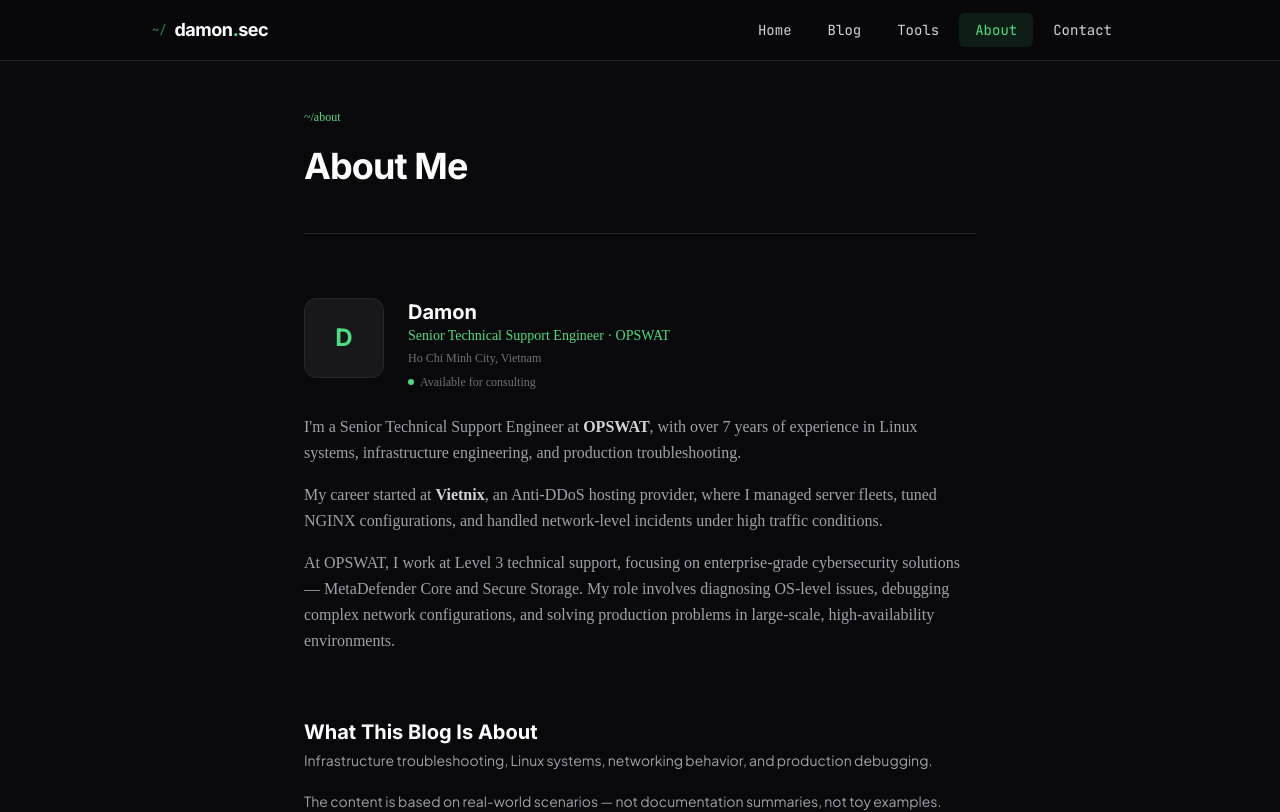
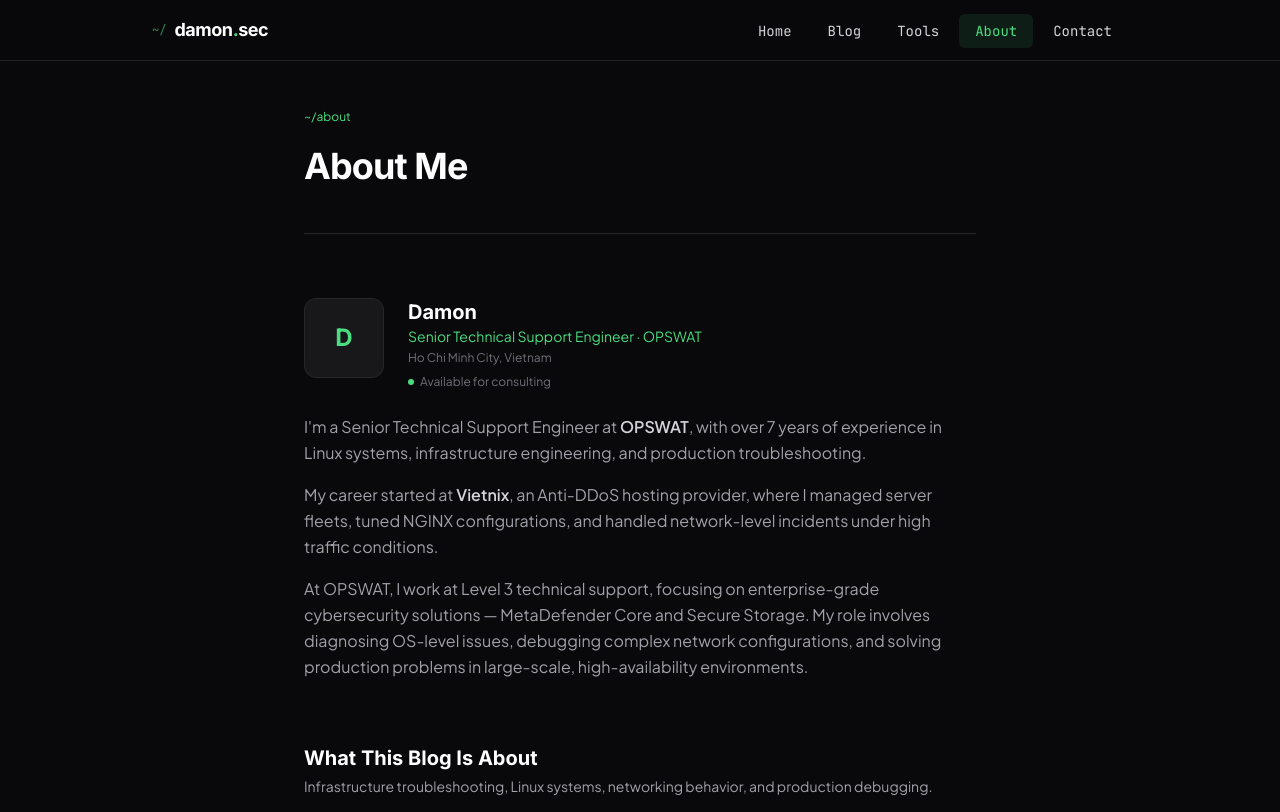
Before and after one commit to PhanDat1996/damonblog, a Next.js app: page /about in a window 1280 px wide. Shown: the top 812 px of the page. Built offline with nearby package versions, Linux system fonts and the light colour scheme.

Commit message:
update size 3

```diff
--- a/src/app/about/page.tsx
+++ b/src/app/about/page.tsx
@@ -1,6 +1,4 @@
 import type { Metadata } from 'next';
-import { plusJakartaSans } from '@/lib/fonts';
-import { clsx } from 'clsx';
 import Link from 'next/link';
 
 export const metadata: Metadata = {
@@ -81,7 +79,7 @@ const TOPICS = [
 
 export default function AboutPage() {
   return (
-    <div className={clsx("mx-auto max-w-2xl space-y-16", plusJakartaSans.variable)}>
+    <div className={"mx-auto max-w-2xl space-y-16"}>
 
       {/* Header */}
       <div className="space-y-4 border-b border-zinc-800 pb-10">
--- a/src/app/blog/[slug]/layout.tsx
+++ b/src/app/blog/[slug]/layout.tsx
@@ -1,13 +1,12 @@
 // Blog post layout — imports prose.css scoped to article pages only.
-// Also injects font CSS variables so --font-sans and --font-display
-// resolve correctly inside .prose content.
+// plusJakartaSans is now global (injected in root layout) so only
+// jetbrainsMono needs to be added here for code block font support.
 import '../../prose.css';
-import { plusJakartaSans, jetbrainsMono } from '@/lib/fonts';
-import { clsx } from 'clsx';
+import { jetbrainsMono } from '@/lib/fonts';
 
 export default function BlogPostLayout({ children }: { children: React.ReactNode }) {
   return (
-    <div className={clsx(plusJakartaSans.variable, jetbrainsMono.variable)}>
+    <div className={jetbrainsMono.variable}>
       {children}
     </div>
   );
--- a/src/app/blog/page.tsx
+++ b/src/app/blog/page.tsx
@@ -1,8 +1,6 @@
 import type { Metadata } from 'next';
 import { getAllPosts, getAllTags } from '@/lib/posts';
 import PostCard from '@/components/PostCard';
-import { plusJakartaSans } from '@/lib/fonts';
-import { clsx } from 'clsx';
 
 const BASE_URL = 'https://www.damonsec.com';
 
@@ -88,7 +86,7 @@ export default async function BlogPage({ searchParams }: Props) {
   };
 
   return (
-    <div className={clsx("space-y-12", plusJakartaSans.variable)}>
+    <div className={"space-y-12"}>
       {/* Fix #2b: pagination link hints for Google */}
       {!activeTag && totalPages > 1 && (
         <>
--- a/src/app/contact/page.tsx
+++ b/src/app/contact/page.tsx
@@ -1,6 +1,4 @@
 import type { Metadata } from 'next';
-import { plusJakartaSans } from '@/lib/fonts';
-import { clsx } from 'clsx';
 
 export const metadata: Metadata = {
   title: 'Contact',
@@ -42,7 +40,7 @@ const LINKS = [
 
 export default function ContactPage() {
   return (
-    <div className={clsx("mx-auto max-w-xl space-y-12", plusJakartaSans.variable)}>
+    <div className={"mx-auto max-w-xl space-y-12"}>
       {/* Header */}
       <div className="space-y-4 border-b border-zinc-800 pb-10">
         <div className="font-mono text-xs text-green-400">~/contact</div>
--- a/src/app/layout.tsx
+++ b/src/app/layout.tsx
@@ -1,5 +1,5 @@
 import type { Metadata } from 'next';
-import { Inter } from 'next/font/google';
+import { Inter, Plus_Jakarta_Sans } from 'next/font/google';
 import './globals.css';
 import Navbar from '@/components/Navbar';
 import Footer from '@/components/Footer';
@@ -28,6 +28,18 @@ const inter = Inter({
   weight: ['600', '700', '800'],
   display: 'swap',
   preload: true,
+  adjustFontFallback: true,
+});
+
+// Plus Jakarta Sans — body font, injected at root so --font-sans is available
+// on every page without each page needing to import it separately.
+// preload:false keeps it off the critical path (Inter/display is the LCP font).
+const plusJakartaSans = Plus_Jakarta_Sans({
+  subsets: ['latin'],
+  variable: '--font-sans',
+  weight: ['400', '500', '600'],
+  display: 'swap',
+  preload: false,
   adjustFontFallback: true,
 });
 
@@ -105,7 +117,7 @@ export default function RootLayout({ children }: { children: React.ReactNode })
   return (
     // Only apply the display font variable at root.
     // --font-mono and --font-sans are injected by their own lazy font loaders.
-    <html lang="en" className={inter.variable}>
+    <html lang="en" className={`${inter.variable} ${plusJakartaSans.variable}`}>
       <head>
         {/*
           Fix #2 (critical request chain):
--- a/src/app/tools/page.tsx
+++ b/src/app/tools/page.tsx
@@ -1,6 +1,4 @@
 import type { Metadata } from 'next';
-import { plusJakartaSans } from '@/lib/fonts';
-import { clsx } from 'clsx';
 import Link from 'next/link';
 
 export const metadata: Metadata = {
@@ -61,7 +59,7 @@ const STATUS_LABEL: Record<ToolStatus, string> = {
 
 export default function ToolsPage() {
   return (
-    <div className={clsx("space-y-16", plusJakartaSans.variable)}>
+    <div className={"space-y-16"}>
 
       {/* Header */}
       <div className="space-y-4 border-b border-zinc-800 pb-10">
--- a/src/components/Navbar.tsx
+++ b/src/components/Navbar.tsx
@@ -4,7 +4,7 @@ import Link from 'next/link';
 import { usePathname } from 'next/navigation';
 import { useState, useCallback } from 'react';
 import clsx from 'clsx';
-import { jetbrainsMono, plusJakartaSans } from '@/lib/fonts';
+import { jetbrainsMono } from '@/lib/fonts';
 
 const NAV_LINKS = [
   { href: '/', label: 'Home' },
@@ -24,8 +24,7 @@ export default function Navbar() {
     <header
       className={clsx(
         'sticky top-0 z-50 border-b border-zinc-800/80 bg-zinc-950/95',
-        jetbrainsMono.variable,
-        plusJakartaSans.variable
+        jetbrainsMono.variable
       )}
     >
       <nav className="mx-auto flex max-w-5xl items-center justify-between px-6 py-4">
--- a/src/lib/fonts.ts
+++ b/src/lib/fonts.ts
@@ -1,6 +1,8 @@
-import { JetBrains_Mono, Plus_Jakarta_Sans } from 'next/font/google';
+import { JetBrains_Mono } from 'next/font/google';
 
-// JetBrains Mono — unchanged, best monospace for code blocks
+// JetBrains Mono — code blocks only.
+// Plus Jakarta Sans has been moved to the root layout (src/app/layout.tsx)
+// so --font-sans is available globally on every page.
 export const jetbrainsMono = JetBrains_Mono({
   subsets: ['latin'],
   variable: '--font-mono',
@@ -9,15 +11,3 @@ export const jetbrainsMono = JetBrains_Mono({
   preload: false,
   adjustFontFallback: false,
 });
-
-// Plus Jakarta Sans — modern, clean, highly legible body font.
-// Replaces IBM Plex Sans: sharper at small sizes, stronger personality,
-// excellent for technical content with varied weights.
-export const plusJakartaSans = Plus_Jakarta_Sans({
-  subsets: ['latin'],
-  variable: '--font-sans',
-  weight: ['400', '500', '600'],
-  display: 'swap',
-  preload: false,
-  adjustFontFallback: true,
-});
```
